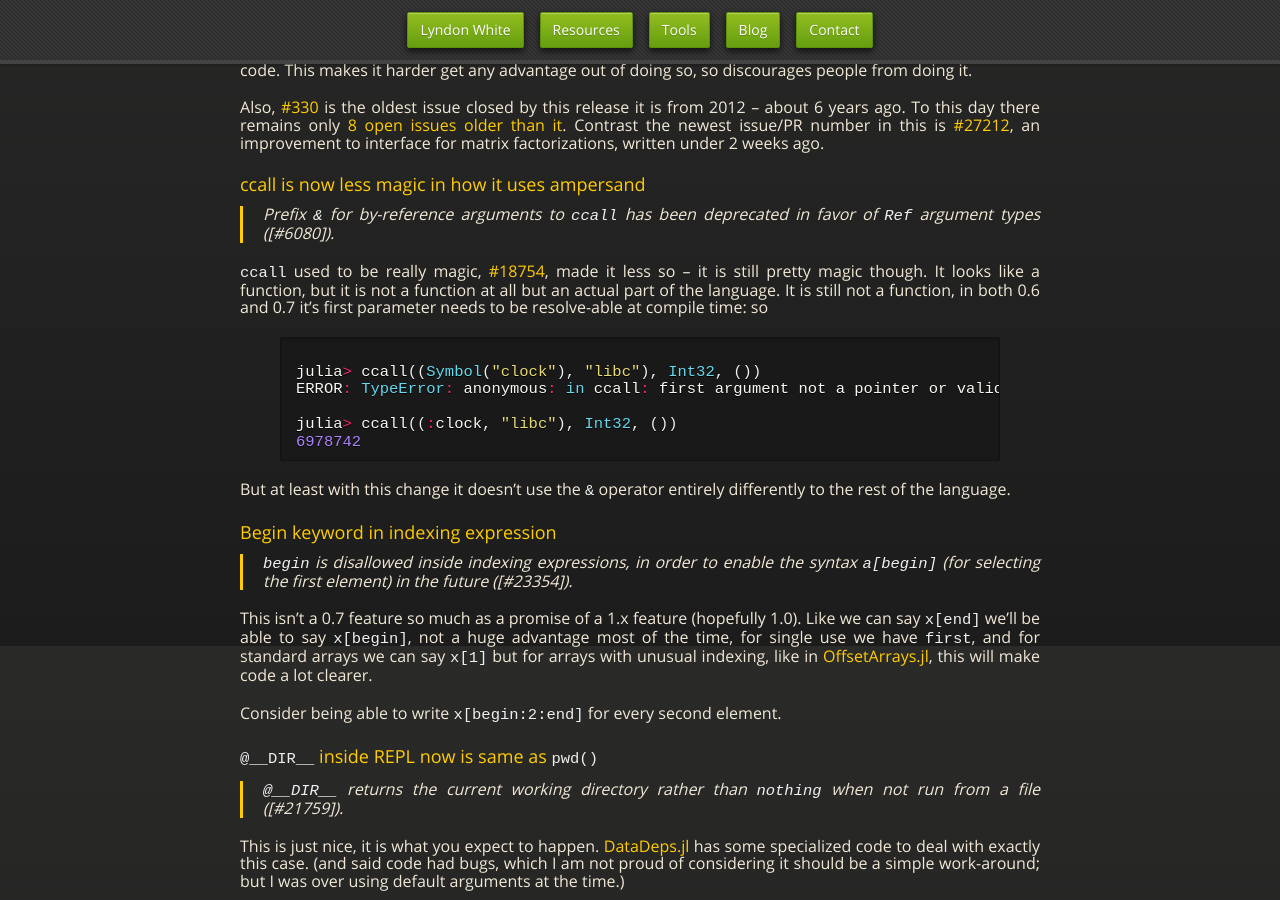
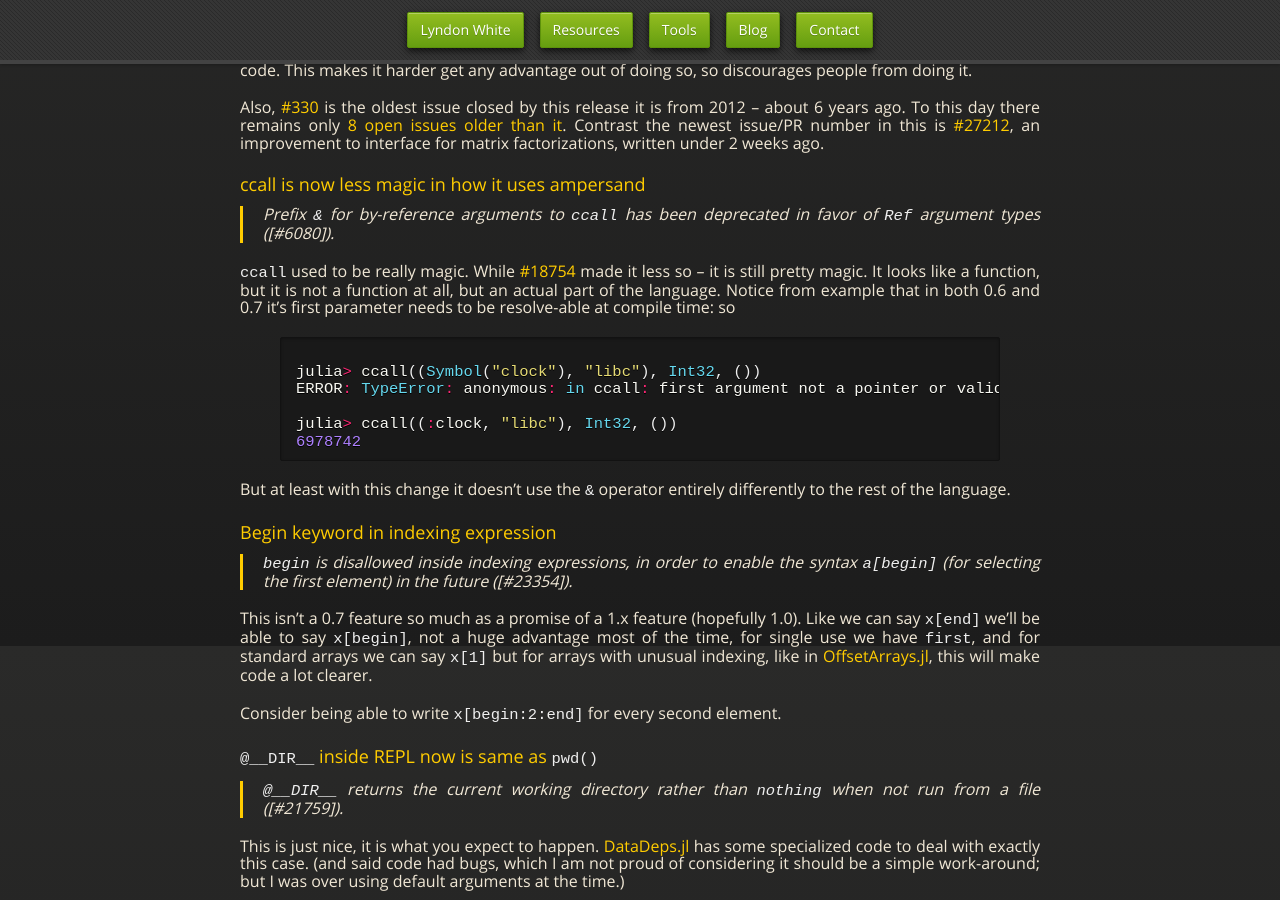
Before and after one commit to oxinabox/oxinabox.github.io, a Jekyll site: the page built from _posts/2018-06-01-Julia-Favourite-New-Things.md, in a window 1280 px wide and 900 px high, scrolled down 2954 px. Built offline with Jekyll 4.4.1, drawn with Linux system fonts in a browser that asks for light colours; nearby versions of some CDN libraries; some web fonts are replaced; some of the changed text lies outside the part shown.

Commit message:
Update 2018-06-01-Julia-Favourite-New-Things.md

````diff
--- a/_posts/2018-06-01-Julia-Favourite-New-Things.md
+++ b/_posts/2018-06-01-Julia-Favourite-New-Things.md
@@ -200,10 +200,10 @@ an improvement to interface for matrix factorizations, written under 2 weeks ago
 `Ref` argument types ([#6080]).
 
 
-`ccall` used to be really magic, [\#18754](https://github.com/JuliaLang/julia/pull/18754),
-made it less so -- it is still pretty magic though.
-It looks like a function, but it is not a function at all but an actual part of the language.
-It is still not a function, in both 0.6 and 0.7 it's first parameter needs to be resolve-able at compile time:
+`ccall` used to be really magic.
+While  [\#18754](https://github.com/JuliaLang/julia/pull/18754) made it less so -- it is still pretty magic.
+It looks like a function, but it is not a function at all, but an actual part of the language.
+Notice from example that in both 0.6 and 0.7 it's first parameter needs to be resolve-able at compile time:
 so
 
 ```julia
````
Also changed, not shown: other parts of _posts/2018-06-01-Julia-Favourite-New-Things.md (+1 -1 lines).
